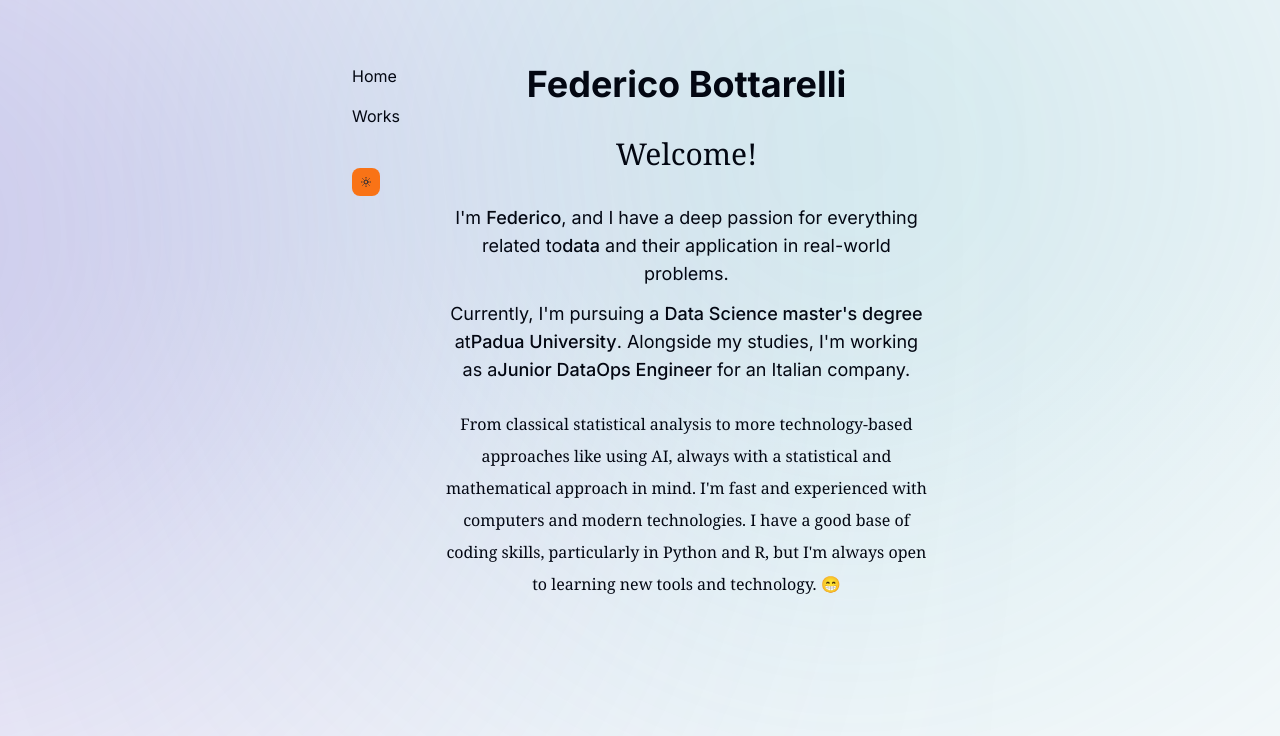
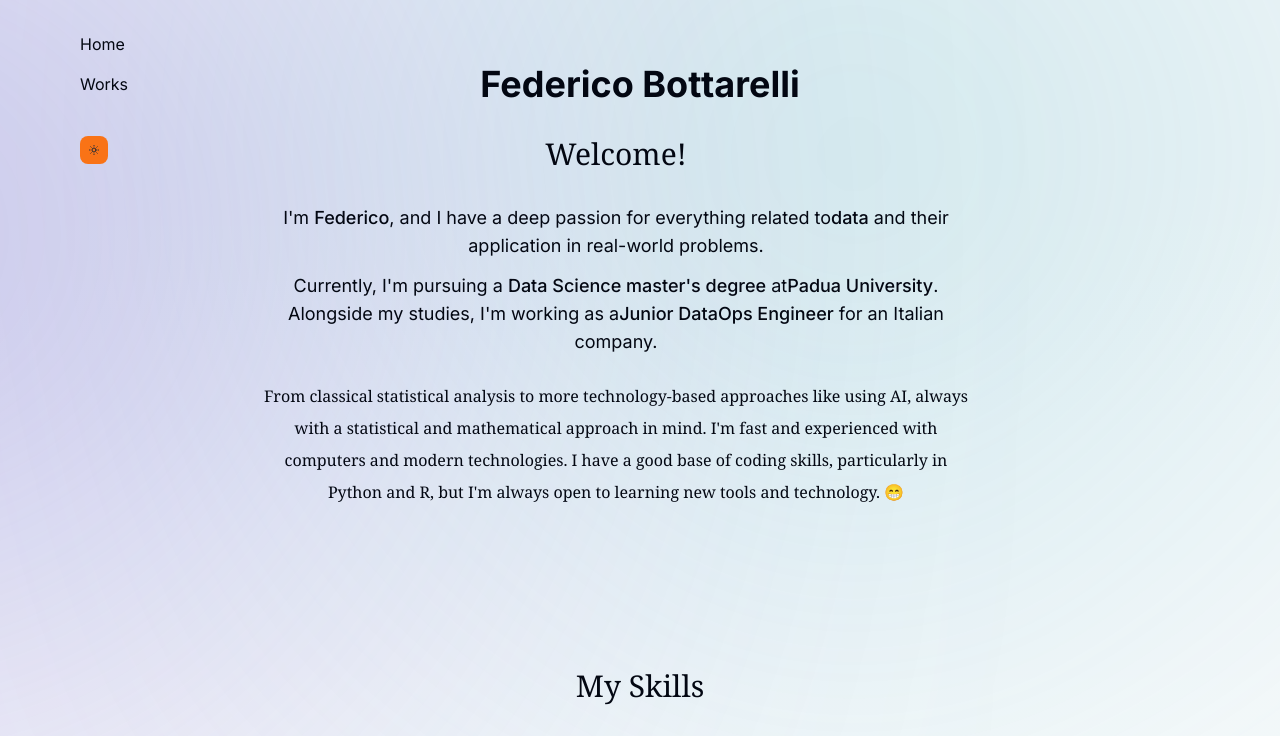
Before and after one commit to fbottarelli/personal-portfolio, a Next.js app: page / in a window 1280 px wide. Shown: the top 736 px of the page. Built offline with nearby package versions, Linux system fonts and the light colour scheme.

Commit message:
navbar fixed to the top-left corner

```diff
--- a/src/components/header.tsx
+++ b/src/components/header.tsx
@@ -18,14 +18,14 @@ const Nav = () => {
                         initial={{ y: -100, x: "+50%", opacity: 0 }}
                         animate={{ y: 0, x: "+50%", opacity: 1 }}>
             </motion.div>*/}
-            <nav className="fixed top-0 flex flex-row md:flex-col relative">
-                <div className="flex flex-row md:flex-col">
+            <nav className="fixed top-8 left-20 flex flex-row md:flex-col">
+                {/*<div className="flex flex-row md:flex-col">*/}
                     <Link href="/" className="mr-12 md:mb-4">Home</Link>
                     {/*<Link href="/about" className="mr-4 md:mr-0">About me</Link>*/}
                     <Link href="/posts">Works</Link>
                     {/* Dark/light button */}
                     <SwitchTheme/>
-                </div>
+                {/*</div>*/}
 
             </nav>
         </>
--- a/styles/globals.css
+++ b/styles/globals.css
@@ -27,7 +27,7 @@ body {
 }
 
 .my-body {
-  @apply antialiased max-w-md md:max-w-xl flex flex-col flex-grow md:flex-row mx-auto mt-8 md:mt-16 p-5 md:p-0;
+  @apply antialiased max-w-md md:max-w-3xl flex flex-col flex-grow md:flex-row mx-auto mt-8 md:mt-16 p-5 md:p-0;
 }
 
 .central-column {
```
